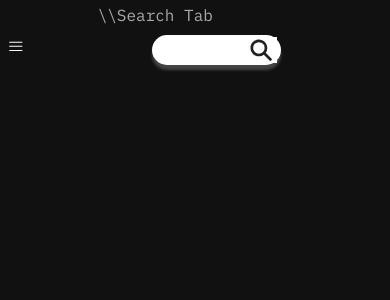
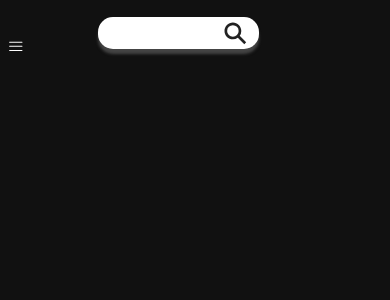
Before and after one commit to abn-oc/watchlist-app, a React (Vite) app: page /search in a window 390 px wide. Shown: the top 300 px of the page. Built offline with nearby package versions, Linux system fonts and the light colour scheme.

Commit message:
did more work on details page

```diff
--- a/src/App.css
+++ b/src/App.css
@@ -15,7 +15,6 @@ body{
 .container{
     display: flex;
     flex-direction: row;
-    height: 100vh;
 }
 #hamburgericon{
     display: none;
@@ -34,6 +33,9 @@ body{
     height: 8%;
     align-self: flex-end;
     cursor: pointer;
+}
+.w{
+    width: 25%;
 }
 .sidebar{
     position: fixed;
@@ -154,6 +156,10 @@ body{
     justify-content: center;
     align-items: center;
     animation: slideanim 300ms ease;
+    width: 100%;
+    transition-duration: 300ms;
+    margin-left: auto;
+    margin-right: auto;
 }
 .searchbar input{
     padding: 1%;
@@ -169,14 +175,13 @@ body{
     color: #555;
     text-decoration: none;
 }
-.searchbar input:focus{
-    width: 45%;
-    color: black;
+.searchbar:has(> input:focus) {
+    scale: 1.05;
 }
 .searchbar #searchicon{
     cursor: pointer;
     position: relative;
-    right: 2.7em;
+    transform: translateX(-3em);
     height: 2em;
     width: 2.45em;
 }
@@ -238,10 +243,12 @@ body{
     width: 75%;
     display: flex;
     flex-direction: column;
+    justify-content: center;
     margin-left: 2.0%;
-    margin-right: 2.0%;
+    margin-right: 1.2%;
     margin-top: 1.19%;
     color: white;
+    /* border: 1px solid red; */
 }
 .maind *{
     z-index: 1;
@@ -260,7 +267,8 @@ body{
     display: flex;
     flex-direction: column;
     margin-left: 4%;
-    line-height: 2.3;
+    line-height: 2.1;
+    color: #cdcdcd;
 }
 .plotbox{
     margin-top: 3%;
@@ -270,6 +278,16 @@ body{
     margin-top: 2%;
     margin-left: auto;
     margin-right: auto;
+    color: #cdcdcd;
+}
+.mtadta{
+    margin-top: 5%;
+    font-weight: bold;
+}
+.mtadta span{
+    position: relative;
+    bottom: 8px;
+    left: 5px;
 }
 
 @keyframes slideanim {
@@ -295,16 +313,29 @@ body{
     .main h2{
         margin-left: 5%;
     }
+    .w{
+        width: 0%;
+    }
     #hamburgericon{
         display: block;
     }
-    .medialist{
+    .searchbar #searchicon{
+        transform: translateX(-3em);
     }
     .result{
         width: 29%;
         height: 25%;
         margin-bottom: 2%;
         align-self: center;
+    }
+    .maind{
+        margin-top: 10%;
+        width: 100%;
+    }
+    #bgimg{
+        top: 0%;
+        left: 0%;
+        width: 100%;
     }
     .sidebar{
         position: fixed;
--- a/src/App.jsx
+++ b/src/App.jsx
@@ -34,7 +34,7 @@ function App() {
     <>
     <div className='container'>
       <RxHamburgerMenu id='hamburgericon' onClick={opensidebar}/>
-      <div style={{width: '25%'}}>
+      <div className='w'>
       <div id='sidebar' className='sidebar'>
         <IoIosClose id='closeicon' onClick={closesidebar}/>
         <NavLink to='/search/' className="sbButton"><SidebarButton text="Search"/></NavLink>
--- a/src/components/CompletedListTab.jsx
+++ b/src/components/CompletedListTab.jsx
@@ -5,7 +5,7 @@ export default function CompletedListTab() {
         <div className='main'>
 
           <div className="pagename">
-            <h2>\\CompletedList Tab</h2>
+            {/* <h2>\\CompletedList Tab</h2> */}
           </div>
 
         </div>
--- a/src/components/Details.jsx
+++ b/src/components/Details.jsx
@@ -1,6 +1,9 @@
 import { useEffect, useState } from "react"
 import { useParams } from "react-router-dom"
 import { MoonLoader } from "react-spinners"
+import { IoMdTime } from "react-icons/io";
+import { MdLanguage } from "react-icons/md";
+import { FiAward } from "react-icons/fi";
 
 export default function Details() {
 
@@ -8,7 +11,7 @@ export default function Details() {
     const enctitle = encodeURIComponent(title)
     const url = `http://www.omdbapi.com/?t=${enctitle}&plot=full&apikey=553957c`
 
-    let [movie, setMovie] = useState({Title: "Loading...", Plot: "Loading..."})
+    let [movie, setMovie] = useState({Title: "", Plot: "", Poster: ""})
 
 
     useEffect(() => {
@@ -26,7 +29,8 @@ export default function Details() {
         <div className="row">
         <img src={movie.Poster} alt={movie.Title + "Poster"} />
           <div className="maininfo">
-            <h2>{movie.Title}</h2>
+            <h2 style={{color: 'white'}}>{movie.Title}</h2>
+            <p>{movie.Type}</p>
             <p>{movie.Genre}</p>
             <p>{movie.Released}</p>
           </div>
@@ -37,6 +41,12 @@ export default function Details() {
           <p>{movie.Plot}</p>
         </div>
 
+        <div className="mtadta">
+        <IoMdTime size={30}/><span>{movie.Runtime}</span><br />
+        <MdLanguage size={30}/><span>{movie.Language}</span><br />
+        <FiAward size={30}/><span>{movie.Awards}</span><br />
+        </div>
+
         </div>
       </>
     )
--- a/src/components/SearchTab.jsx
+++ b/src/components/SearchTab.jsx
@@ -39,7 +39,7 @@ export default function SearchTab() {
     return (
         <div className='main'>
 
-          <h2>\\Search Tab</h2>
+          {/* <h2>\\Search Tab</h2> */}
 
           <SearchBar value={value} setValue={setValue} onsub={search}/>
 
--- a/src/components/WatchListTab.jsx
+++ b/src/components/WatchListTab.jsx
@@ -5,7 +5,7 @@ export default function WatchListTab() {
         <div className='main'>
 
           <div className="pagename">
-            <h2>\\WatchList Tab</h2>
+            {/* <h2>\\WatchList Tab</h2> */}
           </div>
 
         </div>
```
Also changed, not shown: src/assets/loadingposter.webp (added).
